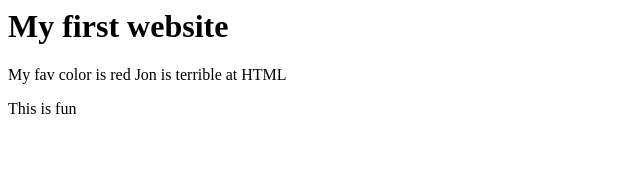
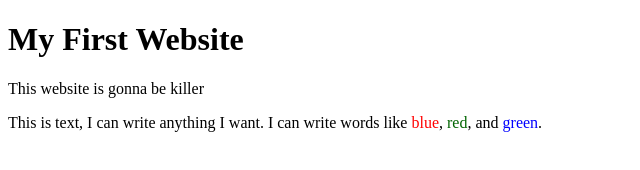
Before and after one commit to FatherBrian/Cartoon-Hero, a plain HTML site: page test.html in a window 1280 px wide. Shown: the whole page, without its empty margins (0-640 px from the left). Drawn offline with Linux system fonts and the light colour scheme.

Commit message:
Started HTML from WebStorm
Added color to body paragraph words.

```diff
--- a/test.html
+++ b/test.html
@@ -1,4 +1,6 @@
-<h1>My first website</h1>
-<p>My fav color is red
-   Jon is terrible at HTML</p>
-<body>This is fun</body>
+<!DOCTYPE html>
+<html lang="en">
+<h1>My First Website</h1>
+<p>This website is gonna be killer</p>
+
+<body>This is text, I can write anything I want. I can write words like <span style="color:red;">blue</span>, <span style="color:darkgreen">red</span>, and <span style="color:blue">green</span>.</body>
```
